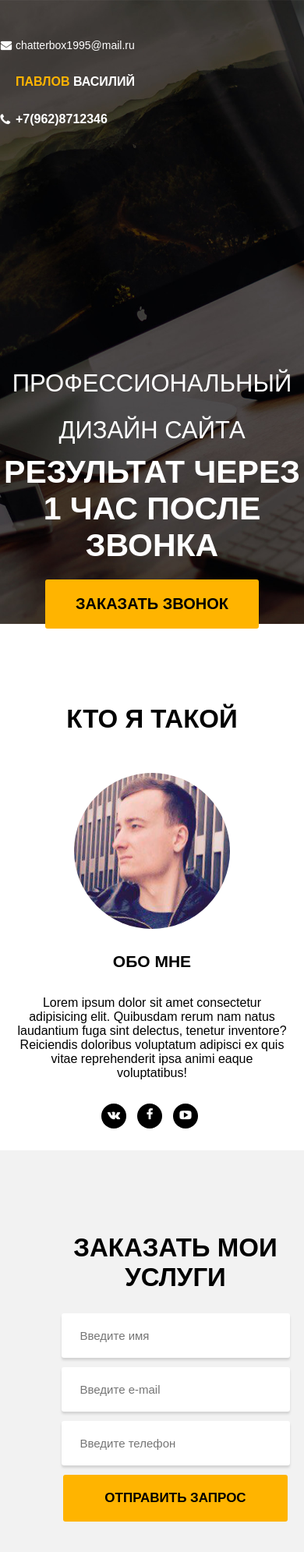
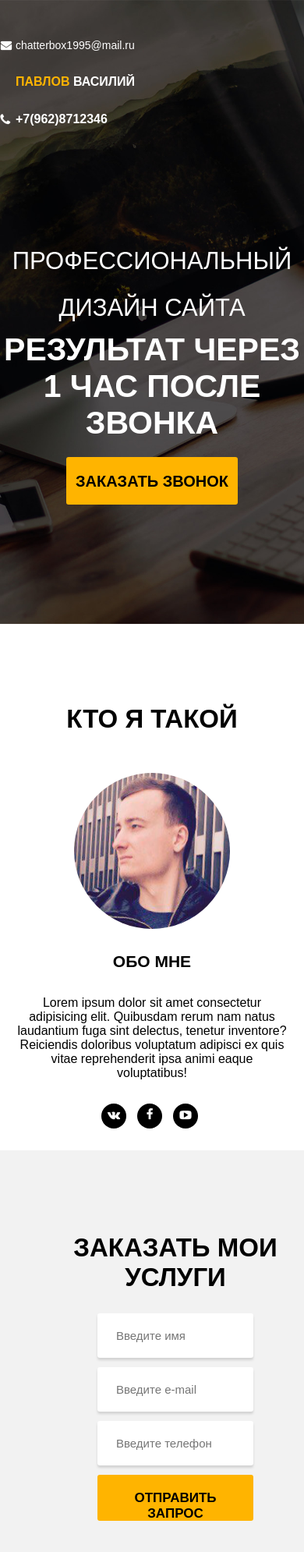
Before and after one commit to chatterbox777/aboutme, a plain HTML site: page index.html in a window 390 px wide. Shown: the top 1990 px of the page at 78% size. Drawn offline with nearby package versions, Linux system fonts and the light colour scheme.

Commit message:
link with responsive.css placed after style.css and it start works correct

```diff
--- a/css/responsive.css
+++ b/css/responsive.css
@@ -1,9 +1,11 @@
 @media screen and (max-width:768px) {
+    body {
+        width: 100%;
+    }
     header {
         flex-wrap: wrap;
     }
     .container {
-        width: 100%;
         margin: 0px;
     }
     .mail {
@@ -22,9 +24,9 @@
     padding: 0px 0px 0px 20px
     }
     .about-text {
-        margin: 0px;
+        margin: 0px auto;
         width: 90%;
-        text-align: left;
+        text-align: center;
     }
     #about .container {
         width: 100%;
@@ -40,4 +42,19 @@ footer .container {
 .credits {
     padding: 0px;
 }
+.form {
+    width: 200px;
 }
+.button {
+    width: 200px;
+    height: 21px;
+    text-align: center;
+}
+.form .button {
+    height: 59px;
+}
+h1 span {
+    width: 100%;
+    margin-top: 113px;
+}
+}
--- a/index.html
+++ b/index.html
@@ -6,8 +6,8 @@
     <meta name="viewport" content="width=device-width, initial-scale=1.0">
     <meta http-equiv="X-UA-Compatible" content="ie=edge">
     <title>Павлов Василий</title>
+    <link rel="stylesheet" href="css/style.css">
     <link rel="stylesheet" href="css/responsive.css">
-    <link rel="stylesheet" href="css/style.css">
 </head>
 
 <body>
```
